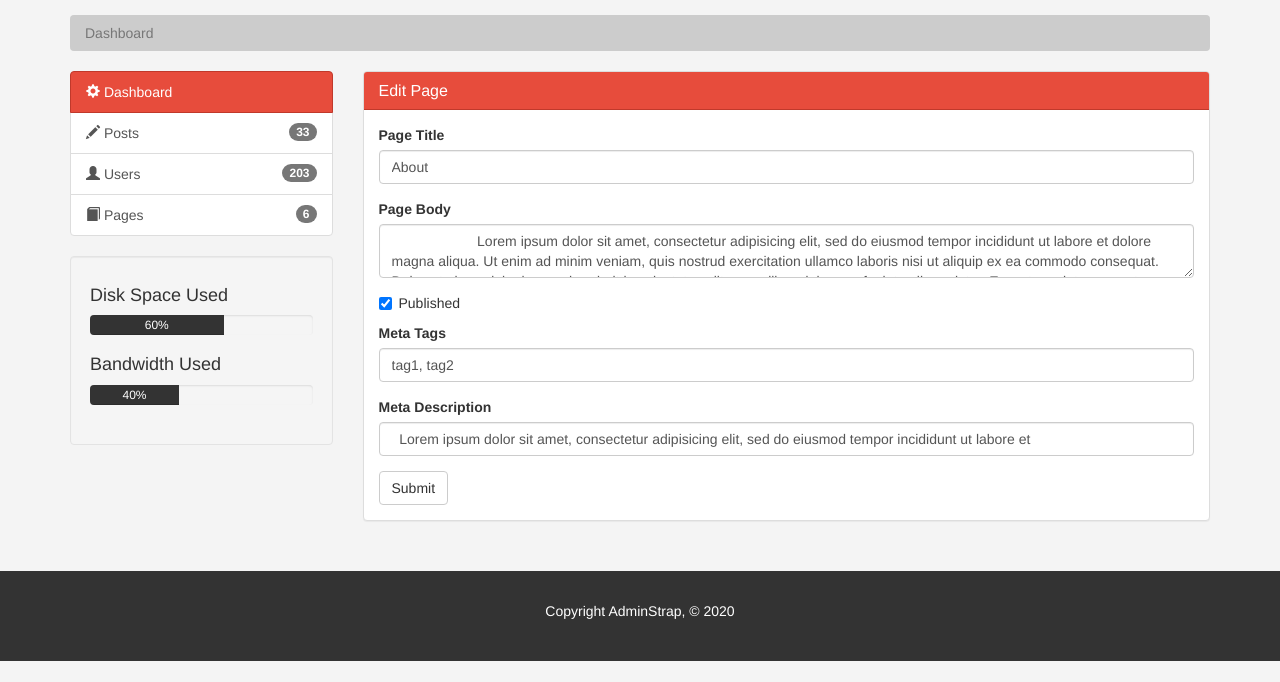
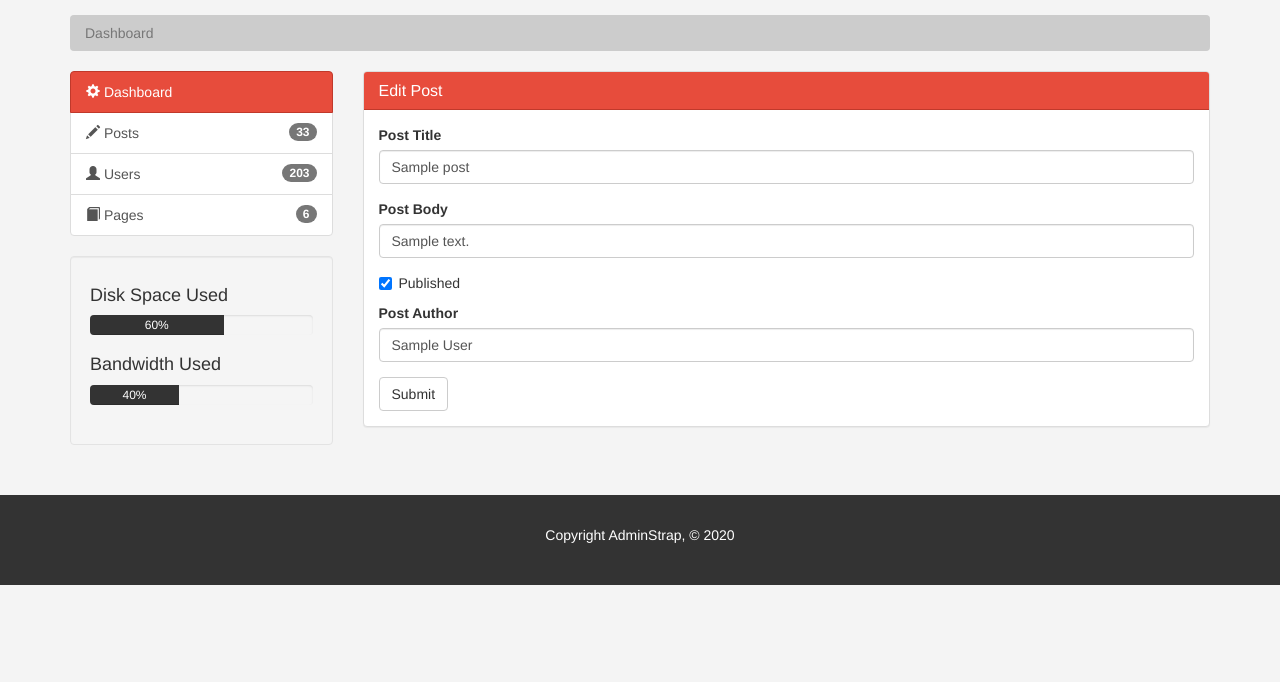
Before and after one commit to ybadr99/dashboard-, a PHP site: page /edit.php?edit=1 in a window 1280 px wide. Shown: the part 118-800 px from the top of the page. Run offline with PHP 8.4, Linux system fonts and the light colour scheme; tables that the repository leaves empty or names only in its code hold one stand-in row (values such as "Sample post"); some libraries are stand-ins or nearby versions.

Commit message:
edit post

```diff
--- a/classes/model.php
+++ b/classes/model.php
@@ -21,9 +21,9 @@ include "db.php";
 
 
 
-        protected function getWhere($id)
+        public function getWhere($id)
         {
-            $sql = "SELECT * FROM posts WHERE id = ?";
+            $sql = "SELECT * FROM `$this->table` WHERE id = ?";
             $stmt = $this->connect()->prepare($sql);
             $stmt->execute([$id]);
 
@@ -43,24 +43,30 @@ include "db.php";
 
        public function Delete($id)
        {
-           $sql = "DELETE FROM posts WHERE id = ?";
+           $sql = "DELETE FROM `$this->table` WHERE id = ?";
            $stmt = $this->connect()->prepare($sql);
            $stmt->execute([$id]);
        }
 
-       public function Update($title, $body, $author, $id)
+       protected function setUsers($fname , $lname , $email , $pass)
        {
-           $sql = "UPDATE posts SET title = ? , body = ? , author = ? WHERE id = ?";
+           $sql = "INSERT INTO `$this->table`(fname, lname , email , password ) VALUES(? , ? , ? , ?)";
            $stmt = $this->connect()->prepare($sql);
-           $stmt->execute([$title , $body , $author , $id]);
-       }
+           $stmt->execute([$fname , $lname , $email , $pass]);
 
+
+        }
+
+           public function Update($title, $body, $author, $id)
+           {
+               $sql = "UPDATE posts SET title = ? , body = ? , author = ? WHERE id = ?";
+               $stmt = $this->connect()->prepare($sql);
+               $stmt->execute([$title , $body , $author , $id]);
+           }
 
     }
 
 
-    // $ob = new Model;
-    // $ob->Update('Update post' , 'this is update' , 'joe' , 17);
 
 
 
--- a/classes/users.php
+++ b/classes/users.php
@@ -13,6 +13,10 @@ class Users extends Model{
         return $result;
     }
 
+    public function creatUser($fname , $lname , $email , $pass)
+    {
+        return $this->setUsers($fname , $lname , $email , $pass);
+    }
 
 
 }
--- a/edit.php
+++ b/edit.php
@@ -1,23 +1,38 @@
 <?php
   include "header.php";
+  include "include/autoloader.php";
+
+  if(isset($_GET['edit']))
+  {
+    $id = $_GET['edit'];
+    $obj = new Posts();
+    $posts = $obj->getWhere($id);
+
+  }
+
 ?>
+
+
+  <?php foreach ($posts as $post) : ?>
+
           <div class="col-md-9">
             <!-- Website Overview -->
             <div class="panel panel-default">
               <div class="panel-heading main-color-bg">
-                <h3 class="panel-title">Edit Page</h3>
+                <h3 class="panel-title">Edit Post</h3>
               </div>
               <div class="panel-body">
-                <form>
+                <form action="process.php" method = "POST">
+                  <input type="hidden" name="id" value="<?php echo $post->id; ?>">
                   <div class="form-group">
-                    <label>Page Title</label>
-                    <input type="text" class="form-control" placeholder="Page Title" value="About">
+                    <label>Post Title</label>
+                    <input name = "title" type="text" class="form-control" placeholder="Post Title" value="<?php echo $post->title; ?>">
                   </div>
                   <div class="form-group">
-                    <label>Page Body</label>
-                    <textarea name="editor1" class="form-control" placeholder="Page Body">
-                      Lorem ipsum dolor sit amet, consectetur adipisicing elit, sed do eiusmod tempor incididunt ut labore et dolore magna aliqua. Ut enim ad minim veniam, quis nostrud exercitation ullamco laboris nisi ut aliquip ex ea commodo consequat. Duis aute irure dolor in reprehenderit in voluptate velit esse cillum dolore eu fugiat nulla pariatur. Excepteur sint occaecat cupidatat non proident, sunt in culpa qui officia deserunt mollit anim id est laborum.
-                    </textarea>
+                    <label>Post Body</label>
+                    <!-- <textarea name="editor1" class="form-control"  value="<?php echo $post->body; ?>" >
+                    </textarea> -->
+                    <input name = "body" type="text" class="form-control" value="<?php echo $post->body; ?>">
                   </div>
                   <div class="checkbox">
                     <label>
@@ -25,14 +40,10 @@
                     </label>
                   </div>
                   <div class="form-group">
-                    <label>Meta Tags</label>
-                    <input type="text" class="form-control" placeholder="Add Some Tags..." value="tag1, tag2">
+                    <label>Post Author</label>
+                    <input name = "author" type="text" class="form-control" placeholder="Post Author" value="<?php echo $post->author; ?>">
                   </div>
-                  <div class="form-group">
-                    <label>Meta Description</label>
-                    <input type="text" class="form-control" placeholder="Add Meta Description..." value="  Lorem ipsum dolor sit amet, consectetur adipisicing elit, sed do eiusmod tempor incididunt ut labore et ">
-                  </div>
-                  <input type="submit" class="btn btn-default" value="Submit">
+                  <input type="submit" class="btn btn-default" name="editPost">
                 </form>
               </div>
               </div>
@@ -41,7 +52,7 @@
         </div>
       </div>
     </section>
-
+  <?php endforeach;  ?>
 <?php
   include "footer.php";
 ?>
--- a/posts.php
+++ b/posts.php
@@ -47,8 +47,8 @@
                         <!-- <td></td> -->
                         <td><?php echo $post->created_at;  ?></td>
                         <td>
-                          <a class="btn btn-default"  href="#"  data-toggle="modal" data-target="#editpost">Edit</a>
-                          <a class="btn btn-danger"  href="process.php?delete=<?php echo $post->id; ?>">Delete</a>
+                          <a class="btn btn-default"  href="edit.php?edit=<?php echo $post->id; ?>">Edit</a>
+                          <a class="btn btn-danger"  href="process.php?deletePost=<?php echo $post->id; ?>">Delete</a>
                         </td>
                       </tr>
                   <?php  endforeach;  ?>
```
Also changed, not shown: process.php (+42 -2 lines), users.php (+7 -7 lines).
